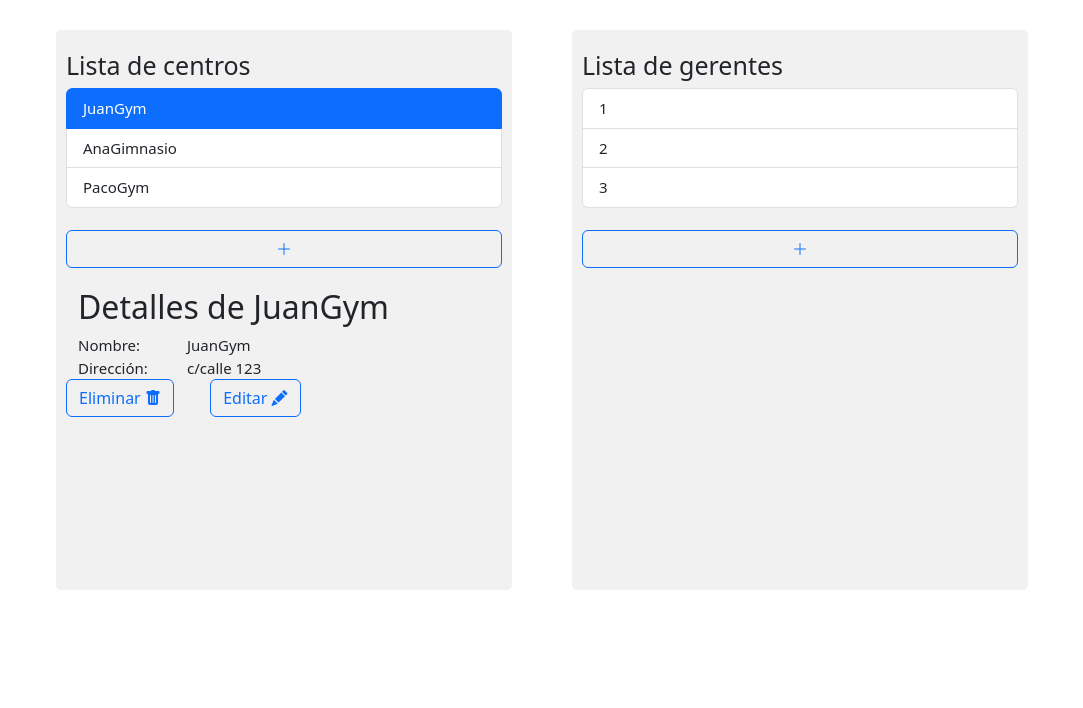
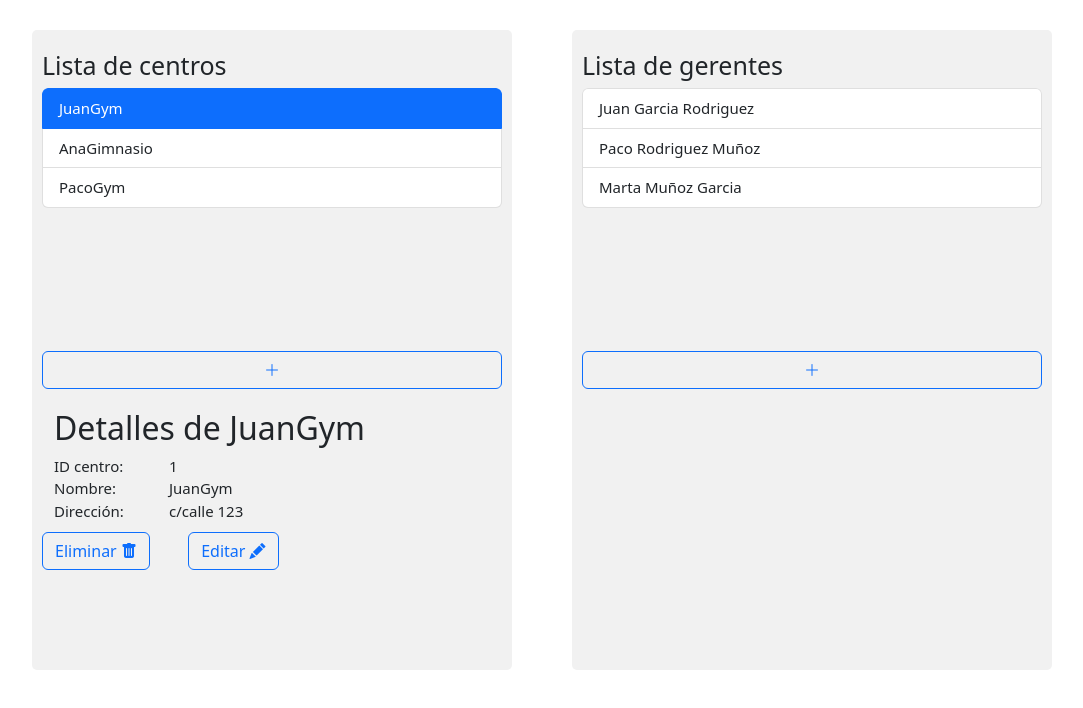
Before and after one commit to SII-Informatica-UMA/ciklum-webbuilders360, an Angular app in the folder project/my-app/: page / in a window 1280 px wide. Both pictures are taken after a click on the button "JuanGym". Shown: the top 708 px of the page, without its empty margins (98-1181 px from the left). Built offline with nearby package versions, Linux system fonts and the light colour scheme.

Commit message:
Ajustes interfaz y atributos usuario añadidos

```diff
--- a/project/my-app/src/app/app.component.css
+++ b/project/my-app/src/app/app.component.css
@@ -20,8 +20,8 @@ body{
 .centros-ctr{
     margin: 30px 30px 30px 0px;
     padding: 10px 10px 10px 10px;
-    width: 40%;
-    height: 70%;
+    width: 30em;
+    height: 40em;
     float:left;
     background-color: rgb(241, 241, 241);
     border-radius: 5px;
@@ -35,8 +35,8 @@ body{
 .gerentes-ctr{
     margin: 30px 0px 30px 30px;
     padding: 10px 10px 10px 10px;
-    width: 40%;
-    height: 70%;
+    width: 30em;
+    height: 40em;
     float:right;
     background-color: rgb(241, 241, 241);
     border-radius: 5px;
@@ -47,9 +47,9 @@ body{
 }
 
 .list-group{
-    height: 70%;
+    height: 16em;
     overflow-x: hidden;
-    overflow-y: scroll;
+    overflow-y: auto;
     font-size:15px;
 }
 
--- a/project/my-app/src/app/app.component.html
+++ b/project/my-app/src/app/app.component.html
@@ -25,6 +25,7 @@
       </div>
     </div>
 
+    <div *ngIf="esAdmin; else bloqueGerente">
 
       <div class="gerentes-ctr">
         <div class="contenido">
@@ -33,7 +34,7 @@
             <button *ngFor="let gerente of gerentes"
               class="list-group-item list-group-item-action"
               (click)="elegirGerente(gerente)"
-            [class.active]="gerente === gerenteElegido">{{gerente.idUsuario}}</button>
+              [class.active]="gerente === gerenteElegido">{{gerente.nombre}} {{gerente.apellido1}} {{gerente.apellido2}}</button>
           </div>
           <br>
           <button type="button" class="btn btn-outline-primary bi bi-plus-lg" (click)="aniadirGerente()"></button>
@@ -47,5 +48,13 @@
 
       </div>
     </div>
+    <ng-template #bloqueGerente>
+      Mensajes aparecerían aquí
+    </ng-template>
+
+
+
+
+  </div>
   </body>
 </html>
--- a/project/my-app/src/app/app.component.ts
+++ b/project/my-app/src/app/app.component.ts
@@ -13,6 +13,9 @@ import { FormularioGerenteComponent } from './formulario-gerente/formulario-gere
   styleUrls: ['./app.component.css']
 })
 export class AppComponent implements OnInit {
+
+  esAdmin: boolean = true;
+
   centros: Centro [] = [];
   centroElegido?: Centro;
 
--- a/project/my-app/src/app/detalle-centro/detalle-centro.component.css
+++ b/project/my-app/src/app/detalle-centro/detalle-centro.component.css
@@ -0,0 +1,3 @@
+button.col-auto.btn.btn-outline-primary {
+    margin-top: 10px;
+}
--- a/project/my-app/src/app/detalle-centro/detalle-centro.component.html
+++ b/project/my-app/src/app/detalle-centro/detalle-centro.component.html
@@ -2,6 +2,11 @@
   <div class="row">
     <h2 >Detalles de {{centro?.nombre}}</h2>
   </div>
+
+<div class="row" id="idCentro">
+  <label class="col-md-3" for="idCentro">ID centro:</label>
+  <span class="col-md-9 offset-2 offset-md-0">{{centro?.idCentro}}</span>
+</div>
 
 <div class="row" id="nombre">
   <label class="col-md-3" for="nombre">Nombre:</label>
--- a/project/my-app/src/app/detalle-gerente/detalle-gerente.component.css
+++ b/project/my-app/src/app/detalle-gerente/detalle-gerente.component.css
@@ -0,0 +1,3 @@
+button.col-auto.btn.btn-outline-primary {
+    margin-top: 10px;
+}
--- a/project/my-app/src/app/detalle-gerente/detalle-gerente.component.html
+++ b/project/my-app/src/app/detalle-gerente/detalle-gerente.component.html
@@ -1,12 +1,25 @@
 <div class="container">
   <div class="row">
-    <h2 >Detalles de {{gerente?.idUsuario}}</h2>
+    <h2 >Detalles de {{gerente?.nombre}} {{gerente?.apellido1}} {{gerente?.apellido2}}</h2>
   </div>
 
 <div class="row" id="idUsuario">
   <label class="col-md-3" for="idUsuario">ID usuario:</label>
   <span class="col-md-9 offset-2 offset-md-0">{{gerente?.idUsuario}}</span>
 </div>
+<div class="row" id="id">
+  <label class="col-md-3" for="id">ID gerente:</label>
+  <span class="col-md-9 offset-2 offset-md-0">{{gerente?.id}}</span>
+</div>
+<div class="row" id="nombre">
+  <label class="col-md-3" for="nombre">Nombre:</label>
+  <span class="col-md-9 offset-2 offset-md-0">{{gerente?.nombre}} {{gerente?.apellido1}} {{gerente?.apellido2}}</span>
+</div>
+<div class="row" id="email">
+  <label class="col-md-3" for="email">Email:</label>
+  <span class="col-md-9 offset-2 offset-md-0">{{gerente?.email}}</span>
+</div>
+
 <div class="row" id="empresa">
   <label class="col-md-3" for="empresa">Empresa:</label>
   <span class="col-md-9 offset-2 offset-md-0">{{gerente?.empresa}}</span>
--- a/project/my-app/src/app/formulario-gerente/formulario-gerente.component.ts
+++ b/project/my-app/src/app/formulario-gerente/formulario-gerente.component.ts
@@ -9,7 +9,7 @@ import { NgbActiveModal } from '@ng-bootstrap/ng-bootstrap';
 })
 export class FormularioGerenteComponent {
   accion?: "Añadir" | "Editar";
-  gerente: Gerente = {idUsuario: 0, empresa: '', id: 0};
+  gerente: Gerente = {idUsuario: 0, empresa: '', id: 0, nombre: '', apellido1: '', apellido2: '', email:''};
 
   constructor(public modal: NgbActiveModal) { }
 
--- a/project/my-app/src/app/gerente.ts
+++ b/project/my-app/src/app/gerente.ts
@@ -2,4 +2,8 @@ export interface Gerente {
     idUsuario: number;
     empresa: string;
     id: number;
+    nombre:	string;
+    apellido1:	string;
+    apellido2:	string;
+    email:	string;
   }
--- a/project/my-app/src/app/gerentes.service.ts
+++ b/project/my-app/src/app/gerentes.service.ts
@@ -6,9 +6,9 @@ import { Gerente } from './gerente';
 })
 export class GerentesService {
   private gerentes: Gerente [] = [
-    {idUsuario: 1, empresa: 'Juan SL', id: 123},
-    {idUsuario: 2, empresa: 'Paco SL', id: 456},
-    {idUsuario: 3, empresa: 'Marta SL', id: 678}
+    {idUsuario: 1, empresa: 'Juan SL', id: 123, nombre: 'Juan', apellido1:'Garcia', apellido2:'Rodriguez', email:'juan@correo'},
+    {idUsuario: 2, empresa: 'Paco SL', id: 456, nombre: 'Paco', apellido1:'Rodriguez', apellido2:'Muñoz', email:'paco@correo'},
+    {idUsuario: 3, empresa: 'Marta SL', id: 678, nombre: 'Marta', apellido1:'Muñoz', apellido2:'Garcia', email:'marta@correo'}
   ];
 
   constructor() { }
```
Lines whose indentation alone changed are shown as unchanged.
